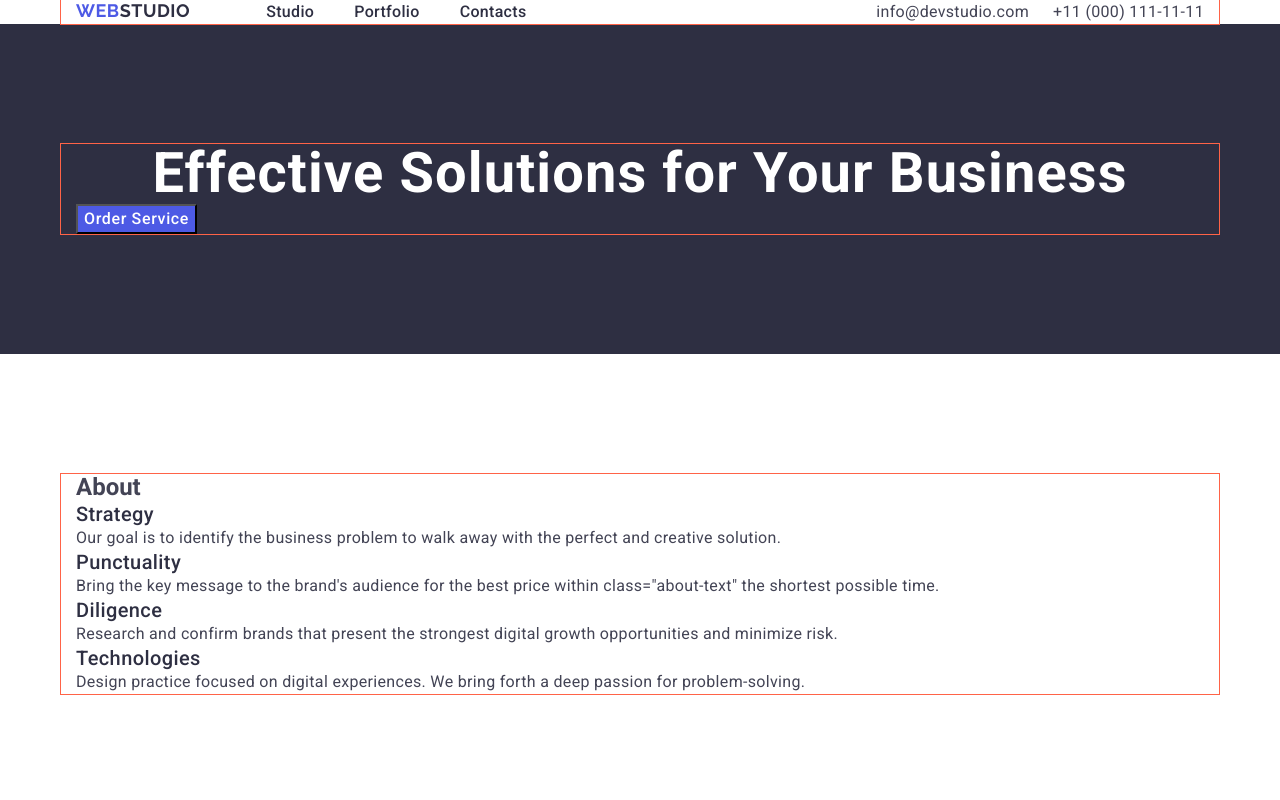
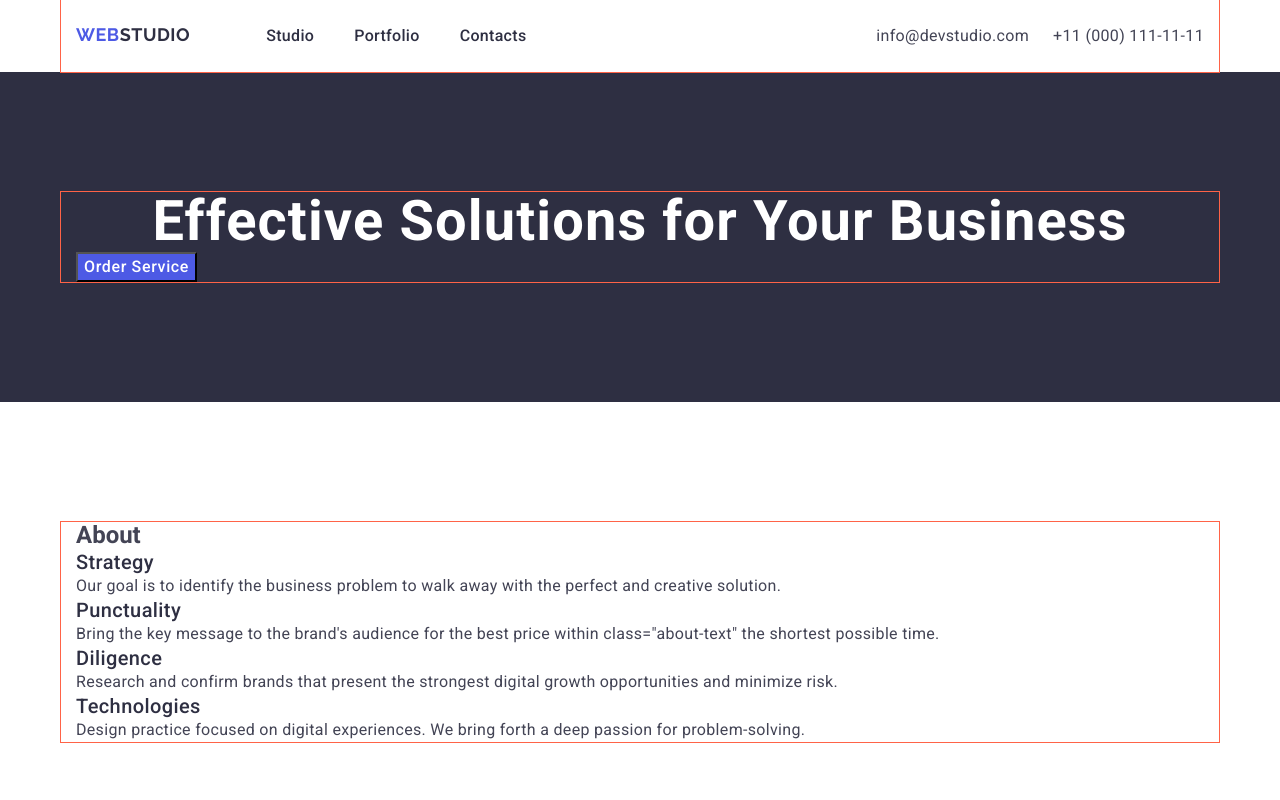
Before and after one commit to DipsikEducation/goit-markup-hw-03, a plain HTML site: page index.html in a window 1280 px wide. Shown: the top 800 px of the page. Drawn offline with nearby package versions, Linux system fonts and the light colour scheme.

Commit message:
nav update

```diff
--- a/css/style.css
+++ b/css/style.css
@@ -115,6 +115,8 @@ section{
 
 .wrapp-nav{
     display: flex;
+    padding-bottom: 24px;
+    padding-top: 24px;
 
 
 
@@ -172,6 +174,8 @@ address{
     letter-spacing: 0.02em;
 
     display: flex;
+    padding-top: 24px;
+    padding-bottom: 24px;
 }
 
 .contact-list-item{
```
